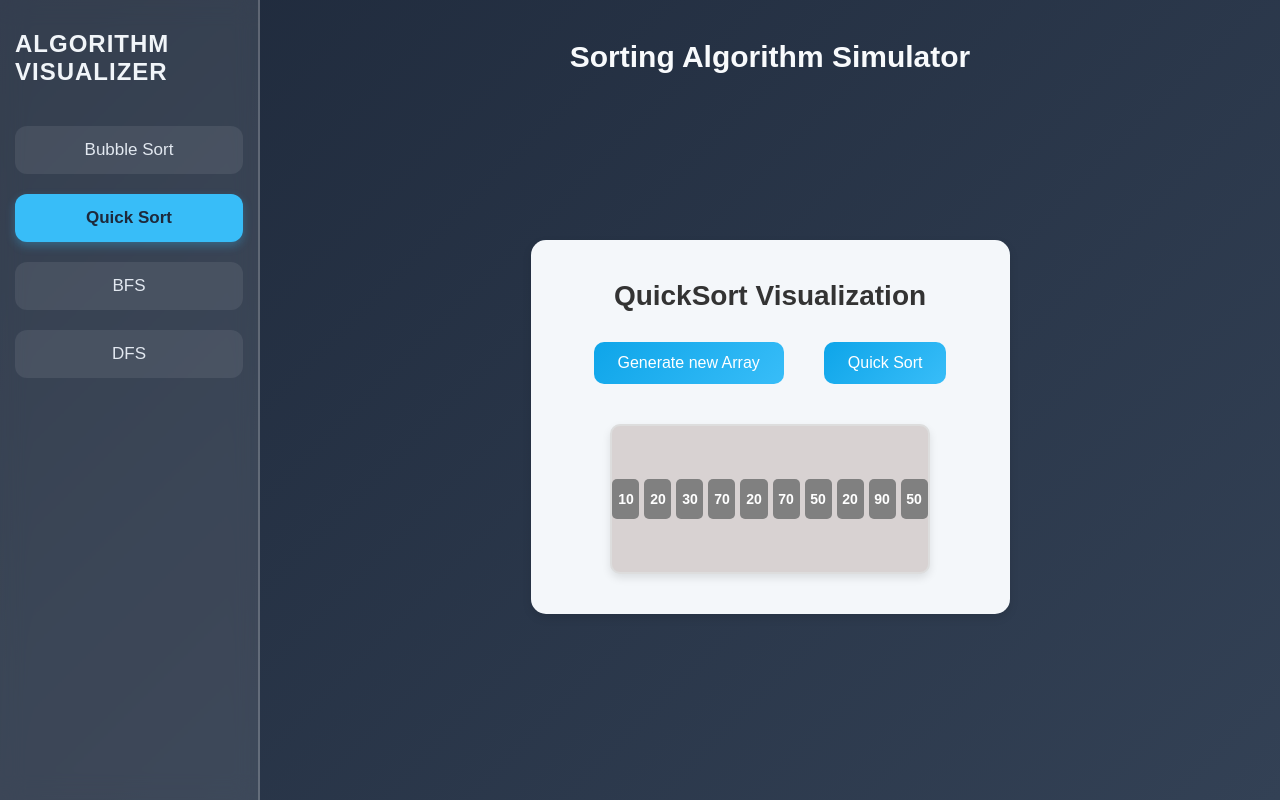
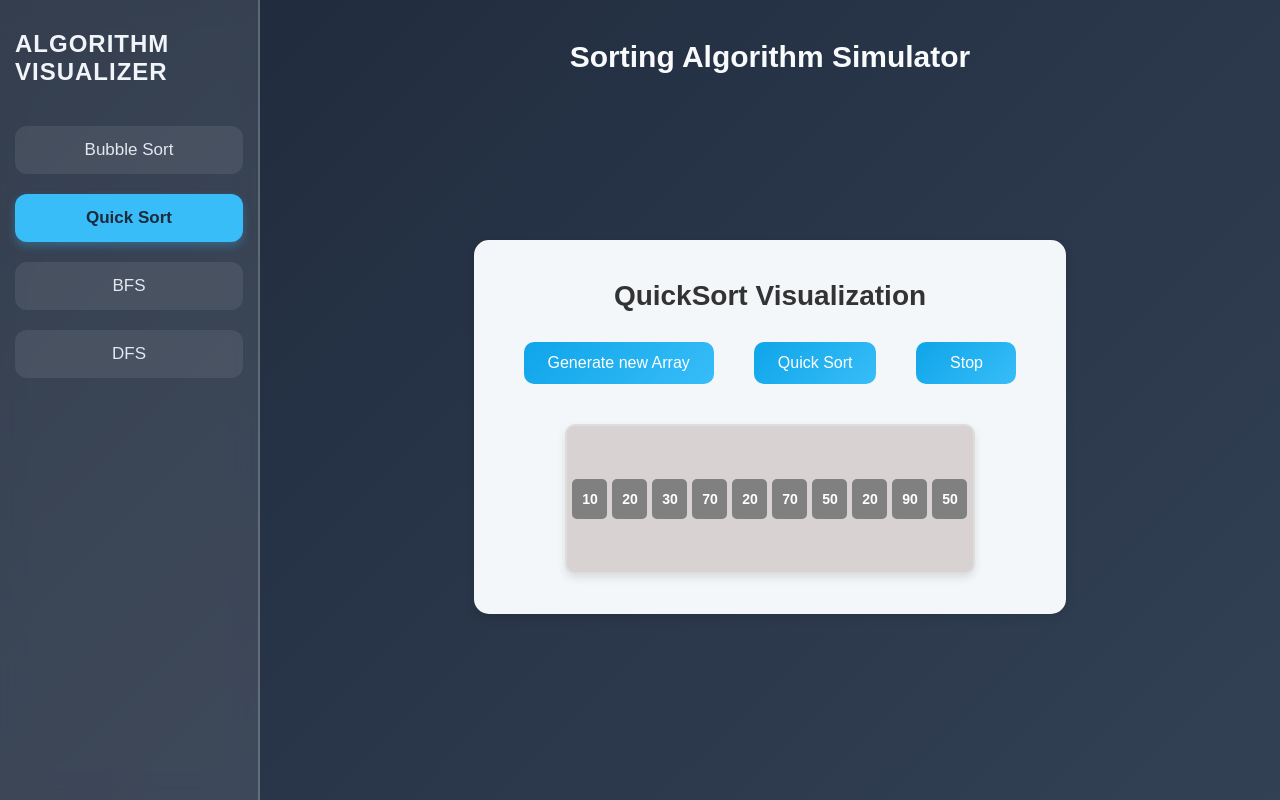
Before and after one commit to yanivshtein/Algorithms-website, a React (Create React App) app in the folder algorithms-website/: page /quicksort in a window 1280 px wide. Built offline with nearby package versions, Linux system fonts and the light colour scheme.

Commit message:
small changes to bubblesort and added button to quicksort

```diff
--- a/algorithms-website/src/BubbleSortVisualizer.js
+++ b/algorithms-website/src/BubbleSortVisualizer.js
@@ -16,6 +16,8 @@ function BubbleSortVisualizer() {
   const [isRunning, setIsRunning] = useState(false);  // True if sorting is in progress
   const isStop = useRef(false);  // True if sorting is manually stopped
   const [isStopBtn, setIsStopBtn] = useState(false);  // Controls the Stop button state
+
+  const [stopBtnText, setStopBtnText] = useState("Stop");
 
   // Function to generate a new random array
   const generateArray = () => {
@@ -89,6 +91,14 @@ function BubbleSortVisualizer() {
 
   // Function to stop the sorting animation
   function stop() {
+    if(!isStop.current) {
+      setIsStopBtn("Continue");
+      isStop.current = true;
+    } else {
+      setIsStopBtn("Stop");
+      isStop.current = true;
+      bubbleSort();
+    }
     isStop.current = true;
     setIsRunning(false);
   }
@@ -146,7 +156,7 @@ function BubbleSortVisualizer() {
       <div className="button-container">
         <button onClick={generateArray} disabled={isRunning}>Generate New Array</button>
         <button onClick={bubbleSort} disabled={isRunning}>Bubble Sort</button>
-        <button onClick={stop} disabled={isStopBtn}>Stop</button>
+        <button onClick={stop} disabled={isStopBtn}>{stopBtnText}</button>
         <button onClick={stepBubbleSort} disabled={isRunning}>Continue</button>
       </div>
 
--- a/algorithms-website/src/QuickSortVisualizer.css
+++ b/algorithms-website/src/QuickSortVisualizer.css
@@ -19,3 +19,11 @@
   justify-content: center; /* Centers horizontally */
   text-align: center; /* Ensures text alignment */
 }
+
+#stopBtn {
+  width: 100px; /* Set a fixed width */
+  text-align: center; /* Center the text */
+  padding: 10px; /* Add some padding for better appearance */
+  font-size: 16px; /* Adjust font size if needed */
+  cursor: pointer; /* Add a pointer cursor for better UX */
+}
--- a/algorithms-website/src/QuickSortVisualizer.js
+++ b/algorithms-website/src/QuickSortVisualizer.js
@@ -5,15 +5,16 @@ function QuickSortVisualizer(){
   const [array, setArray] = useState([10,20,30,70,20,70,50,20,90,50]);
   //const [colorsMap,setColorsMap] = useState({});
   const [colors, setColors] = useState(new Array(10).fill("gray"));
-
-
+  const stopSort = useRef(false);
+  const [stopBtnTxt, setIsStopBtn] = useState("Stop");
 
   function generateArray() {
   const newArray = Array.from({ length: 10 }, () => Math.floor(Math.random() * 100)); // Declare newArray
   setArray(newArray); // Update the state
   //setColorsMap({}); // Reset colorsMap
   setColors(new Array(10).fill("gray")); // Reset colors
-
+  setIsStopBtn("Stop");
+  stopSort.current = false;
 }
 
 const quickSort = async (arr, left, right) => {
@@ -67,6 +68,7 @@ const partition = async (arr, left, right) => {
       }
       return newColors;
     });
+    await wait();
       if (arr[k] < pivot) leftArr.push(arr[k]);
       else if (arr[k] === pivot) middleArr.push(arr[k]);
       else rightArr.push(arr[k]);
@@ -114,6 +116,21 @@ const partition = async (arr, left, right) => {
   return [pivotStart, pivotEnd];
 };
 
+async function wait(){
+  while(stopSort.current){
+    await new Promise((resolve) => setTimeout(resolve, 100)); // Wait for 100ms
+  }
+}
+
+function stop(){
+  if(stopSort.current){
+    setIsStopBtn("Stop");
+    stopSort.current = false;
+  }else{
+    setIsStopBtn("Continue");
+    stopSort.current = true;
+  }
+}
 
   // async function rearrangeArray(arr, left, right, leftArr, rightArr, middleArr, pivot) {
 
@@ -186,10 +203,6 @@ const partition = async (arr, left, right) => {
   // , [colors]);
 
 
-  function stop(){
-
-  }
-
   function stepQuickSort(){
 
   }
@@ -200,7 +213,7 @@ const partition = async (arr, left, right) => {
       <div className="button-container">
         <button onClick={generateArray} >Generate new Array</button>
         <button onClick={() => quickSort([...array],0,array.length-1)} >Quick Sort</button>
-        {/* <button onClick={stop} disabled={isStopBtn}>stop</button> */}
+        { <button id="stopBtn" onClick={stop} >{stopBtnTxt}</button> }
         {/* <button onClick={stepQuickSort} disabled={isRunning}>Continue</button> */}
       </div>
 
```
